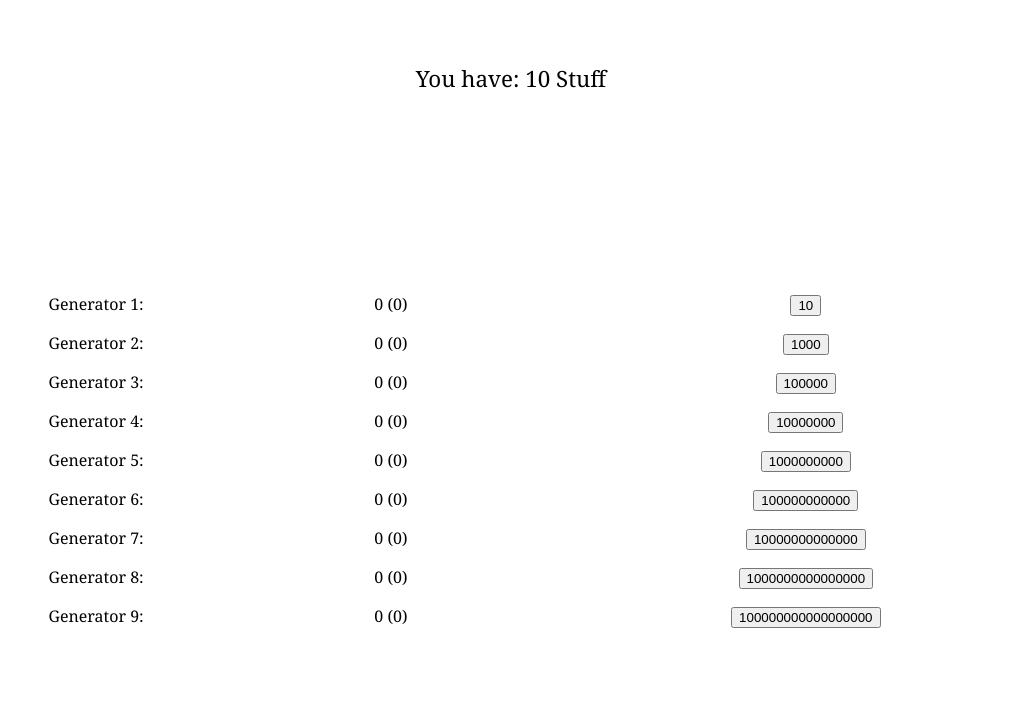
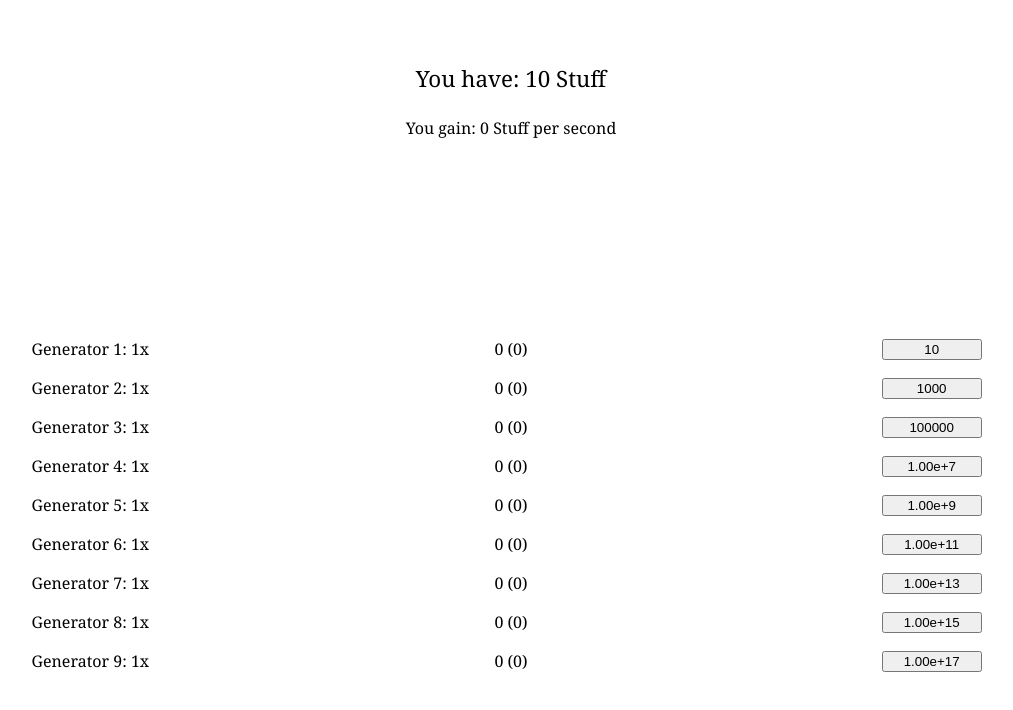
Before and after one commit to Loyal-Alchemist/Loyal-Alchemist.github.io, a plain HTML site: page Inheritance.html in a window 1280 px wide. Shown: the whole page, without its empty margins (129-1142 px from the left). Drawn offline with Linux system fonts and the light colour scheme.

Commit message:
Update Inheritance.html

```diff
--- a/Inheritance.html
+++ b/Inheritance.html
@@ -10,12 +10,17 @@ body {
   margin-top: 5%;
   font-size: 140%;
 }
+.center2 {
+  text-align: center;
+  font-size: 100%;
+}
 .generatorTable {
   margin-top: 15%;
   margin-left: auto;
   margin-right: auto;
   width: 100%;
   text-align: center;
+  table-layout:fixed;
 }
 td{
   height: 35px;
@@ -24,47 +29,66 @@ td{
 </head>
 <body>
 <div class="center"><p>You have: <span class="btn" id="btn">10</span> Stuff</p></div>
+<div class="center2"><p>You gain: <span class="btn2" id="btn2">0</span> Stuff per second</p></div>
 <table class="generatorTable">
-<tr><td>Generator 1:</td><td class="gen1" id="gen1">0 (0)</td><td><button type="button" class="gen1Cost" id="gen1Cost" onclick="buyGen1()">10</button></td></tr>
-<tr><td>Generator 2: <td class="gen2" id="gen2">0</td><td><button type="button" class="gen2Cost" id="gen2Cost" onclick="buyGen2()">1000</button></td></tr>
-<tr><td>Generator 3: <td class="gen3" id="gen3">0</td><td><button type="button" class="gen3Cost" id="gen3Cost" onclick="buyGen3()">100000</button></td></tr>
-<tr><td>Generator 4: <td class="gen4" id="gen4">0</td><td><button type="button" class="gen4Cost" id="gen4Cost" onclick="buyGen4()">10000000</button></td></tr>
-<tr><td>Generator 5: <td class="gen5" id="gen5">0</td><td><button type="button" class="gen5Cost" id="gen5Cost" onclick="buyGen5()">1000000000</button></td></tr>
-<tr><td>Generator 6: <td class="gen6" id="gen6">0</td><td><button type="button" class="gen6Cost" id="gen6Cost" onclick="buyGen6()">100000000000</button></td></tr>
-<tr><td>Generator 7: <td class="gen7" id="gen7">0</td><td><button type="button" class="gen7Cost" id="gen7Cost" onclick="buyGen7()">10000000000000</button></td></tr>
-<tr><td>Generator 8: <td class="gen8" id="gen8">0</td><td><button type="button" class="gen8Cost" id="gen8Cost" onclick="buyGen8()">1000000000000000</button></td></tr>
-<tr><td>Generator 9: <td class="gen9" id="gen9">0</td><td><button type="button" class="gen9Cost" id="gen9Cost" onclick="buyGen9()">100000000000000000</button></td></tr>
+<tr><td class="gen1Mult" id="gen1Mult">Generator 1: 1x</td><td class="gen1" id="gen1">0</td><td><button style="width:100px;" type="button" class="gen1Cost" id="gen1Cost" onclick="buyGen1()">10</button></td></tr>
+<tr><td class="gen2Mult" id="gen2Mult">Generator 2: 1x</td><td class="gen2" id="gen2">0</td><td><button style="width:100px;" type="button" class="gen2Cost" id="gen2Cost" onclick="buyGen2()">1000</button></td></tr>
+<tr><td class="gen3Mult" id="gen3Mult">Generator 3: 1x</td><td class="gen3" id="gen3">0</td><td><button style="width:100px;" type="button" class="gen3Cost" id="gen3Cost" onclick="buyGen3()">100000</button></td></tr>
+<tr><td class="gen4Mult" id="gen4Mult">Generator 4: 1x</td><td class="gen4" id="gen4">0</td><td><button style="width:100px;" type="button" class="gen4Cost" id="gen4Cost" onclick="buyGen4()">1.00e+7</button></td></tr>
+<tr><td class="gen5Mult" id="gen5Mult">Generator 5: 1x</td><td class="gen5" id="gen5">0</td><td><button style="width:100px;" type="button" class="gen5Cost" id="gen5Cost" onclick="buyGen5()">1.00e+9</button></td></tr>
+<tr><td class="gen6Mult" id="gen6Mult">Generator 6: 1x</td><td class="gen6" id="gen6">0</td><td><button style="width:100px;" type="button" class="gen6Cost" id="gen6Cost" onclick="buyGen6()">1.00e+11</button></td></tr>
+<tr><td class="gen7Mult" id="gen7Mult">Generator 7: 1x</td><td class="gen7" id="gen7">0</td><td><button style="width:100px;" type="button" class="gen7Cost" id="gen7Cost" onclick="buyGen7()">1.00e+13</button></td></tr>
+<tr><td class="gen8Mult" id="gen8Mult">Generator 8: 1x</td><td class="gen8" id="gen8">0</td><td><button style="width:100px;" type="button" class="gen8Cost" id="gen8Cost" onclick="buyGen8()">1.00e+15</button></td></tr>
+<tr><td class="gen9Mult" id="gen9Mult">Generator 9: 1x</td><td class="gen9" id="gen9">0</td><td><button style="width:100px;" type="button" class="gen9Cost" id="gen9Cost" onclick="buyGen9()">1.00e+17</button></td></tr>
 </table>
 <script>
 var counter = 10;
 var gain = 0;
+
 var gen1 = 0;
 var gen1Pd = 0;
 var gen1Tot = 0;
+var gen1Mult = 1;
+
 var gen2 = 0;
 var gen2Pd = 0;
 var gen2Tot = 0;
+var gen2Mult = 1;
+
 var gen3 = 0;
 var gen3Pd = 0;
 var gen3Tot = 0;
+var gen3Mult = 1;
+
 var gen4 = 0;
 var gen4Pd = 0;
 var gen4Tot = 0;
+var gen4Mult = 1;
+
 var gen5 = 0;
 var gen5Pd = 0;
 var gen5Tot = 0;
+var gen5Mult = 1;
+
 var gen6 = 0;
 var gen6Pd = 0;
 var gen6Tot = 0;
+var gen6Mult = 1;
+
 var gen7 = 0;
 var gen7Pd = 0;
 var gen7Tot = 0;
+var gen7Mult = 1;
+
 var gen8 = 0;
 var gen8Pd = 0;
 var gen8Tot = 0;
+var gen8Mult = 1;
+
 var gen9 = 0;
 var gen9Pd = 0;
 var gen9Tot = 0;
+var gen9Mult = 1;
 
 var gen1Cost = 10;
 var gen2Cost = 1000;
@@ -75,10 +99,16 @@ var gen6Cost = 1000000000000;
 var gen7Cost = 100000000000000;
 var gen8Cost = 10000000000000000;
 var gen9Cost = 1000000000000000000;
+
 function incrementer(){
   calculateGain();
   counter+=gain;
-  document.getElementById("btn").innerHTML = counter.toString();
+  if(counter >= 1000000) {  document.getElementById("btn").innerHTML = counter.toExponential(2).toString();}
+  else
+  document.getElementById("btn").innerHTML = Math.trunc(counter).toString();
+  if(gain >= 1000000) {  document.getElementById("btn2").innerHTML = gain.toExponential(2).toString();}
+  else
+  document.getElementById("btn2").innerHTML = Math.trunc(gain*10).toString();
 }
 setInterval(incrementer, 100);
 function buyGen1(){
@@ -146,43 +176,114 @@ function buyGen9(){
 }
 function calculateGain(){
   gen9Tot=(gen9+gen9Pd);
-  document.getElementById("gen9").innerHTML = gen9Tot.toString() + " (" + gen9.toString() + ")";
-  gen8Pd+=(gen9Tot * Math.pow(2,gen9-1));
+  if(gen9Tot >= 1000000){
+    document.getElementById("gen9").innerHTML = gen9Tot.toExponential(2).toString() + " (" + gen9.toString() + ")";} else
+  document.getElementById("gen9").innerHTML = Math.trunc(gen9Tot).toString() + " (" + gen9.toString() + ")";
+  gen9Mult=Math.pow(2,gen9);
+  document.getElementById("gen9Mult").innerHTML = "Generator 9: " + (Math.trunc(gen9Mult*100)/100).toString() + "x";
+
+  gen8Pd+=gen9Tot * gen9Mult;
   gen8Tot=(gen8+gen8Pd);
-  document.getElementById("gen8").innerHTML = gen8Tot.toString() + " (" + gen8.toString() + ")";
-  gen7Pd+=(gen8Tot * Math.pow(2,gen8-1));
+  if(gen8Tot >= 1000000){
+    document.getElementById("gen8").innerHTML = gen8Tot.toExponential(2).toString() + " (" + gen8.toString() + ")";} else
+  document.getElementById("gen8").innerHTML = Math.trunc(gen8Tot).toString() + " (" + gen8.toString() + ")";
+  gen8Mult=Math.pow(1.9,gen8);
+  document.getElementById("gen8Mult").innerHTML = "Generator 8: " + (Math.trunc(gen8Mult*100)/100).toString() + "x";
+
+  gen7Pd+=gen8Tot * gen8Mult;
   gen7Tot=(gen7+gen7Pd);
-  document.getElementById("gen7").innerHTML = gen7Tot.toString() + " (" + gen7.toString() + ")";
-  gen6Pd+=(gen7Tot * Math.pow(2,gen7-1));
+  if(gen7Tot >= 1000000){
+    document.getElementById("gen7").innerHTML = gen7Tot.toExponential(2).toString() + " (" + gen7.toString() + ")";} else
+  document.getElementById("gen7").innerHTML = Math.trunc(gen7Tot).toString() + " (" + gen7.toString() + ")";
+  gen7Mult=Math.pow(1.8,gen7);
+  document.getElementById("gen7Mult").innerHTML = "Generator 7: " + (Math.trunc(gen7Mult*100)/100).toString() + "x";
+
+  gen6Pd+=gen7Tot * gen7Mult;
   gen6Tot=(gen6+gen6Pd);
-  document.getElementById("gen6").innerHTML = gen6Tot.toString() + " (" + gen6.toString() + ")";
-  gen5Pd+=(gen6Tot * Math.pow(2,gen6-1));
+  if(gen6Tot >= 1000000){
+    document.getElementById("gen6").innerHTML = gen6Tot.toExponential(2).toString() + " (" + gen6.toString() + ")";} else
+  document.getElementById("gen6").innerHTML = Math.trunc(gen6Tot).toString() + " (" + gen6.toString() + ")";
+  gen6Mult=Math.pow(1.7,gen6);
+  document.getElementById("gen6Mult").innerHTML = "Generator 6: " + (Math.trunc(gen6Mult*100)/100).toString() + "x";
+
+  gen5Pd+=gen6Tot * gen6Mult;
   gen5Tot=(gen5+gen5Pd);
-  document.getElementById("gen5").innerHTML = gen5Tot.toString() + " (" + gen5.toString() + ")";
-  gen4Pd+=(gen5Tot * Math.pow(2,gen5-1));
+  if(gen5Tot >= 1000000){
+    document.getElementById("gen5").innerHTML = gen5Tot.toExponential(2).toString() + " (" + gen5.toString() + ")";} else
+  document.getElementById("gen5").innerHTML = Math.trunc(gen5Tot).toString() + " (" + gen5.toString() + ")";
+  gen5Mult=Math.pow(1.6,gen5);
+  document.getElementById("gen5Mult").innerHTML = "Generator 5: " + (Math.trunc(gen5Mult*100)/100).toString() + "x";
+
+  gen4Pd+=gen5Tot * gen5Mult;
   gen4Tot=(gen4+gen4Pd);
-  document.getElementById("gen4").innerHTML = gen4Tot.toString() + " (" + gen4.toString() + ")";
-  gen3Pd+=(gen4Tot * Math.pow(2,gen4-1));
+  if(gen4Tot >= 1000000){
+    document.getElementById("gen4").innerHTML = gen4Tot.toExponential(2).toString() + " (" + gen4.toString() + ")";} else
+  document.getElementById("gen4").innerHTML = Math.trunc(gen4Tot).toString() + " (" + gen4.toString() + ")";
+  gen4Mult=Math.pow(1.5,gen4);
+  document.getElementById("gen4Mult").innerHTML = "Generator 4: " + (Math.trunc(gen4Mult*100)/100).toString() + "x";
+
+  gen3Pd+=gen4Tot * gen4Mult;
   gen3Tot=(gen3+gen3Pd);
-  document.getElementById("gen3").innerHTML = gen3Tot.toString() + " (" + gen3.toString() + ")";
-  gen2Pd+=(gen3Tot * Math.pow(2,gen3-1));
+  if(gen3Tot >= 1000000){
+    document.getElementById("gen3").innerHTML = gen3Tot.toExponential(2).toString() + " (" + gen3.toString() + ")";} else
+  document.getElementById("gen3").innerHTML = Math.trunc(gen3Tot).toString() + " (" + gen3.toString() + ")";
+  gen3Mult=Math.pow(1.4,gen3);
+  document.getElementById("gen3Mult").innerHTML = "Generator 3: " + (Math.trunc(gen3Mult*100)/100).toString() + "x";
+
+  gen2Pd+=gen3Tot * gen3Mult;
   gen2Tot=(gen2+gen2Pd);
-  document.getElementById("gen2").innerHTML = gen2Tot.toString() + " (" + gen2.toString() + ")";
-  gen1Pd+=(gen2Tot * Math.pow(2,gen2-1));
+  if(gen2Tot >= 1000000){
+    document.getElementById("gen2").innerHTML = gen2Tot.toExponential(2).toString() + " (" + gen2.toString() + ")";} else
+  document.getElementById("gen2").innerHTML = Math.trunc(gen2Tot).toString() + " (" + gen2.toString() + ")";
+  gen2Mult=Math.pow(1.3,gen2);
+  document.getElementById("gen2Mult").innerHTML = "Generator 2: " + (Math.trunc(gen2Mult*100)/100).toString() + "x";
+
+  gen1Pd+=gen2Tot * gen2Mult;
   gen1Tot=(gen1+gen1Pd);
-  document.getElementById("gen1").innerHTML = gen1Tot.toString() + " (" + gen1.toString() + ")";
-  gain=(gen1Tot * Math.pow(2,gen1-1));
+  if(gen1Tot >= 1000000){
+    document.getElementById("gen1").innerHTML = gen1Tot.toExponential(2).toString() + " (" + gen1.toString() + ")";} else
+  document.getElementById("gen1").innerHTML = Math.trunc(gen1Tot).toString() + " (" + gen1.toString() + ")";
+  gen1Mult=Math.pow(1.2,gen1);
+  document.getElementById("gen1Mult").innerHTML = "Generator 1: " + (Math.trunc(gen1Mult*100)/100).toString() + "x";
+  gain=gen1Tot * gen1Mult;
 }
 function calculateCost(){
   gen1Cost=10*Math.pow(10,gen1);
   gen2Cost=1000*Math.pow(25,gen2);
-  gen3Cost=100000*Math.pow(100,gen3);
-  gen4Cost=10000000*Math.pow(250,gen4);
-  gen5Cost=1000000000*Math.pow(1000,gen5);
-  gen6Cost=100000000000*Math.pow(2500,gen6);
-  gen7Cost=10000000000000*Math.pow(10000,gen7);
-  gen8Cost=1000000000000000*Math.pow(25000,gen8);
-  gen9Cost=100000000000000000*Math.pow(100000,gen9);
+  gen3Cost=100000*Math.pow(88,gen3);
+  gen4Cost=10000000*Math.pow(234,gen4);
+  gen5Cost=1000000000*Math.pow(986,gen5);
+  gen6Cost=100000000000*Math.pow(2468,gen6);
+  gen7Cost=10000000000000*Math.pow(9567,gen7);
+  gen8Cost=1000000000000000*Math.pow(24235,gen8);
+  gen9Cost=100000000000000000*Math.pow(96342,gen9);
+  if(gen1Cost >= 1000000){
+    gen1Cost = gen1Cost.toExponential(2);
+  }
+  if(gen2Cost >= 1000000){
+    gen2Cost = gen2Cost.toExponential(2);
+  }
+  if(gen3Cost >= 1000000){
+    gen3Cost = gen3Cost.toExponential(2);
+  }
+  if(gen4Cost >= 1000000){
+    gen4Cost = gen4Cost.toExponential(2);
+  }
+  if(gen5Cost >= 1000000){
+    gen5Cost = gen5Cost.toExponential(2);
+  }
+  if(gen6Cost >= 1000000){
+    gen6Cost = gen6Cost.toExponential(2);
+  }
+  if(gen7Cost >= 1000000){
+    gen7Cost = gen7Cost.toExponential(2);
+  }
+  if(gen8Cost >= 1000000){
+    gen8Cost = gen8Cost.toExponential(2);
+  }
+  if(gen9Cost >= 1000000){
+    gen9Cost = gen9Cost.toExponential(2);
+  }
   document.getElementById("gen1Cost").innerHTML = gen1Cost.toString();
   document.getElementById("gen2Cost").innerHTML = gen2Cost.toString();
   document.getElementById("gen3Cost").innerHTML = gen3Cost.toString();
```
